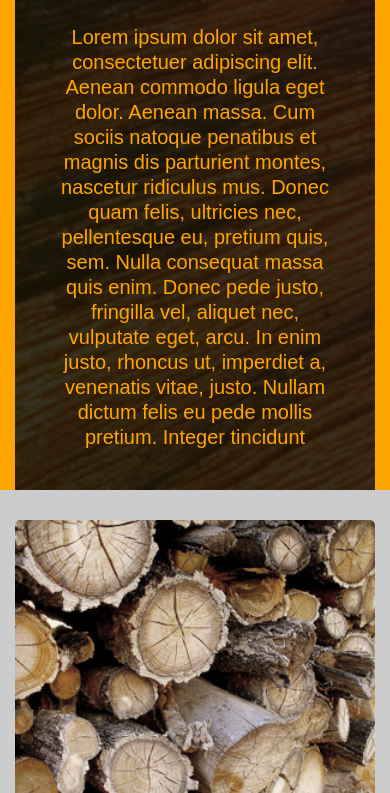
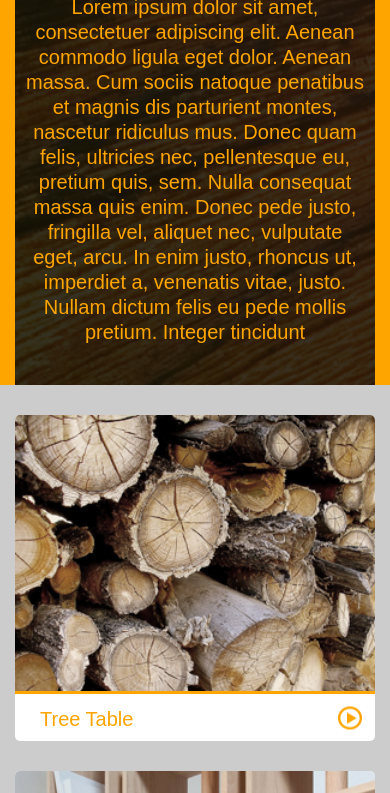
Before and after one commit to rim-D/200602-ResponsiveWeb, a plain HTML site: page 03-wood/index.html in a window 390 px wide. Shown: the part 160-953 px from the top of the page. Drawn offline with Linux system fonts and the light colour scheme.

Commit message:
modified mediaquery

```diff
--- a/03-wood/style.css
+++ b/03-wood/style.css
@@ -209,6 +209,10 @@ a {
         float: left;
     }
 
+    .container {
+        padding: 10px 10px 0 10px;
+    }
+
     /* Components */
     .thumbnail-box img {
         width: 100%;
@@ -224,8 +228,8 @@ a {
 
 
 
-/* ================= maxwidth 520px ================= */
-@media screen and (max-width: 520px) {
+/* ================= maxwidth 640px ================= */
+@media screen and (max-width: 640px) {
     /* Layouts */
     .l_col {
         width: 100%;
```
